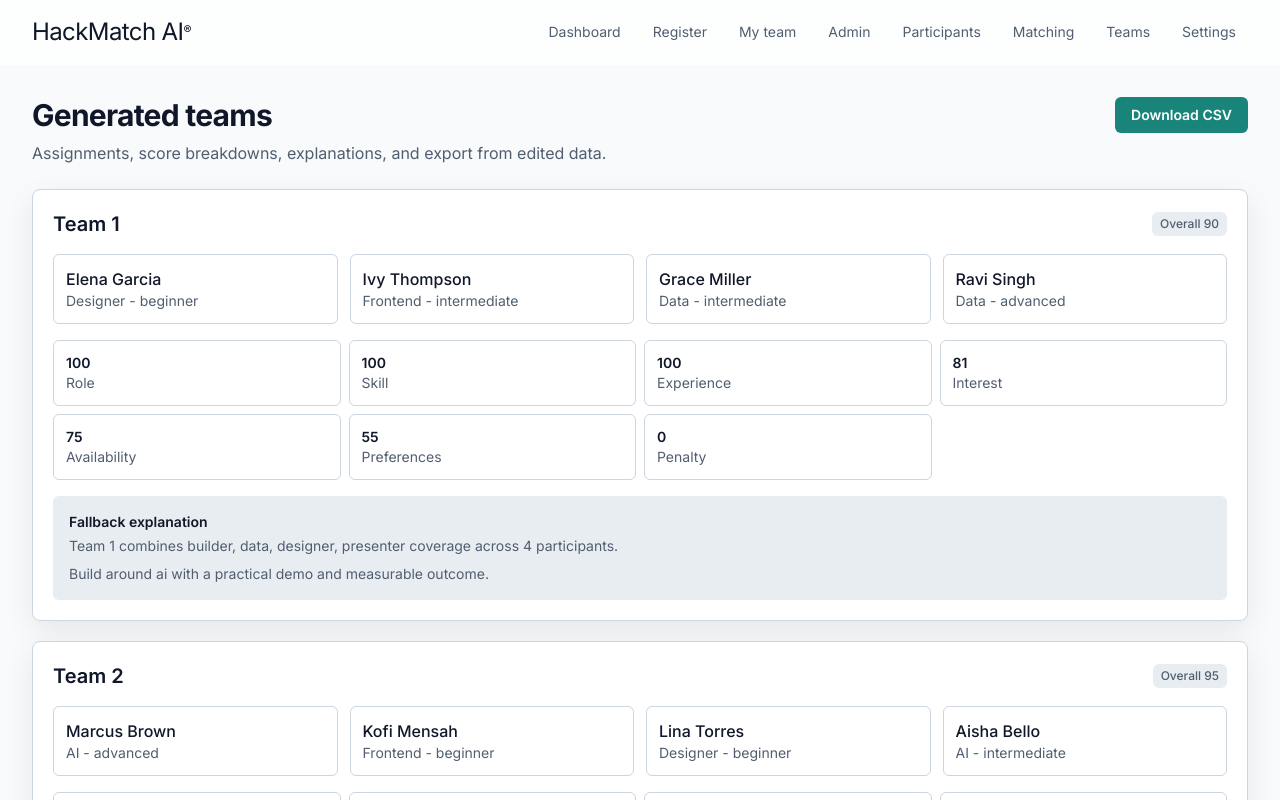
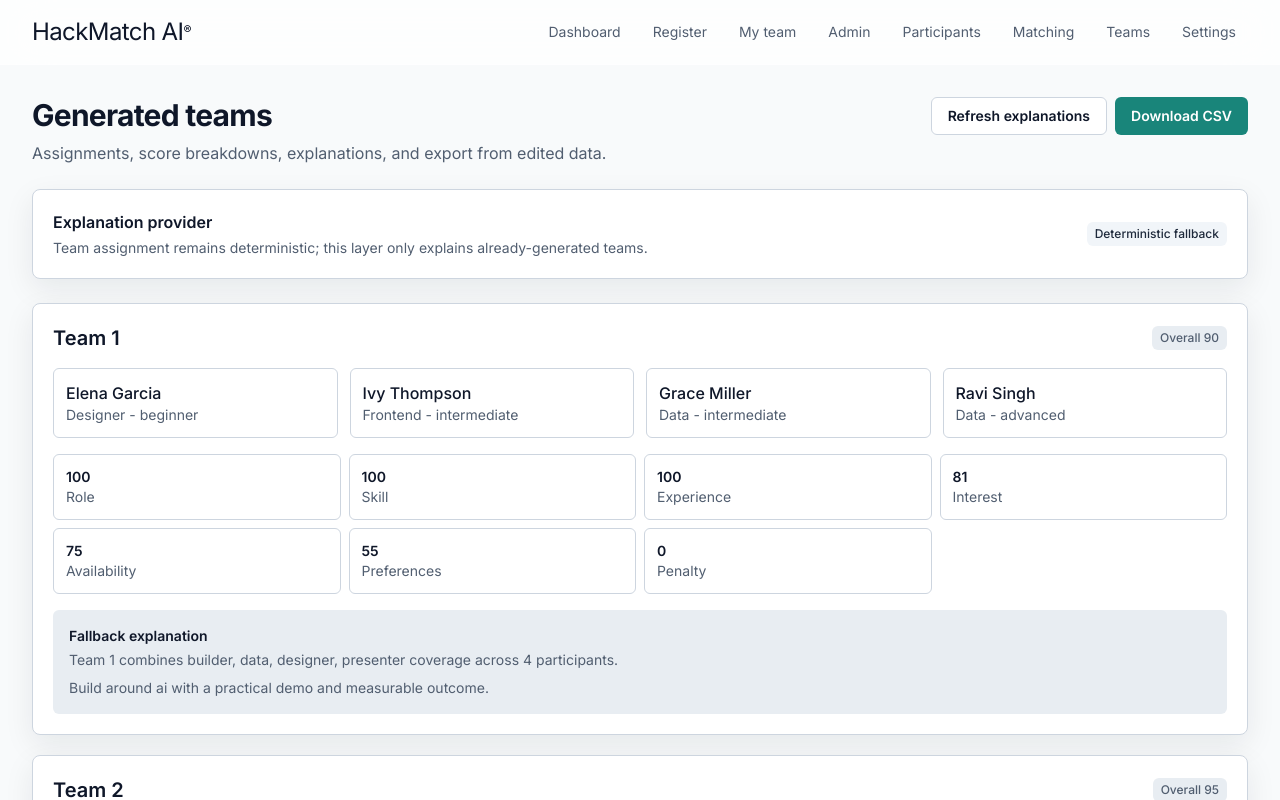
Before and after one commit to best-ed/HackMatch-AI, a Next.js app: page /admin/teams in a window 1280 px wide. Shown: the top 800 px of the page. Built offline with nearby package versions, Linux system fonts and the light colour scheme.

Commit message:
feat: add env-gated AI explanations

```diff
--- a/app/admin/teams/page.tsx
+++ b/app/admin/teams/page.tsx
@@ -1,15 +1,33 @@
 "use client";
 
+import { useEffect, useMemo, useState } from "react";
 import { Badge, Card } from "@/components/ui";
+import type { ExplanationServiceResult } from "@/lib/ai/explanation-service";
 import { teamsToCsv } from "@/lib/export";
 import { useHackMatchData } from "@/lib/local-store";
 import { generateTeams } from "@/lib/matching/algorithm";
+import type { TeamExplanation } from "@/lib/matching/types";
 
 export default function AdminTeamsPage() {
   const { participants, settings } = useHackMatchData();
-  const result = generateTeams(participants, settings);
+  const result = useMemo(
+    () => generateTeams(participants, settings),
+    [participants, settings]
+  );
   const csv = teamsToCsv(result, participants);
   const csvPreview = csv.split("\n").slice(0, 4).join("\n");
+  const [explanations, setExplanations] = useState<TeamExplanation[]>(result.explanations);
+  const [explanationProvider, setExplanationProvider] = useState<"fallback" | "openai">("fallback");
+  const [explanationModel, setExplanationModel] = useState<string | undefined>();
+  const [explanationWarnings, setExplanationWarnings] = useState<string[]>([]);
+  const [isRefreshing, setIsRefreshing] = useState(false);
+
+  useEffect(() => {
+    setExplanations(result.explanations);
+    setExplanationProvider("fallback");
+    setExplanationModel(undefined);
+    setExplanationWarnings([]);
+  }, [participants, settings, result.explanations]);
 
   function downloadCsv() {
     const blob = new Blob([csv], { type: "text/csv;charset=utf-8" });
@@ -21,6 +39,30 @@ export default function AdminTeamsPage() {
     URL.revokeObjectURL(url);
   }
 
+  async function refreshExplanations() {
+    setIsRefreshing(true);
+    try {
+      const response = await fetch("/api/explanations", {
+        method: "POST",
+        headers: { "content-type": "application/json" },
+        body: JSON.stringify({ participants, settings })
+      });
+      if (!response.ok) {
+        setExplanationWarnings(["Explanation API request failed; showing deterministic fallback explanations."]);
+        setExplanations(result.explanations);
+        setExplanationProvider("fallback");
+        return;
+      }
+      const payload = (await response.json()) as ExplanationServiceResult;
+      setExplanations(payload.explanations);
+      setExplanationProvider(payload.provider);
+      setExplanationModel(payload.model);
+      setExplanationWarnings(payload.warnings);
+    } finally {
+      setIsRefreshing(false);
+    }
+  }
+
   return (
     <div className="space-y-6">
       <div className="flex flex-wrap items-start justify-between gap-4">
@@ -28,13 +70,40 @@ export default function AdminTeamsPage() {
           <h1 className="text-3xl font-bold tracking-tight">Generated teams</h1>
           <p className="mt-2 text-muted-foreground">Assignments, score breakdowns, explanations, and export from edited data.</p>
         </div>
-        <button className="rounded-md bg-primary px-4 py-2 text-sm font-semibold text-primary-foreground" onClick={downloadCsv}>
-          Download CSV
-        </button>
+        <div className="flex flex-wrap gap-2">
+          <button className="rounded-md border border-border bg-white px-4 py-2 text-sm font-semibold" onClick={refreshExplanations} disabled={isRefreshing}>
+            {isRefreshing ? "Refreshing..." : "Refresh explanations"}
+          </button>
+          <button className="rounded-md bg-primary px-4 py-2 text-sm font-semibold text-primary-foreground" onClick={downloadCsv}>
+            Download CSV
+          </button>
+        </div>
       </div>
+      <Card className="flex flex-wrap items-center justify-between gap-3">
+        <div>
+          <h2 className="font-semibold">Explanation provider</h2>
+          <p className="mt-1 text-sm text-muted-foreground">
+            Team assignment remains deterministic; this layer only explains already-generated teams.
+          </p>
+        </div>
+        <div className="flex flex-wrap gap-2">
+          <Badge className={explanationProvider === "openai" ? "bg-emerald-100 text-emerald-800" : "bg-slate-100 text-slate-800"}>
+            {explanationProvider === "openai" ? "OpenAI" : "Deterministic fallback"}
+          </Badge>
+          {explanationModel ? <Badge>{explanationModel}</Badge> : null}
+        </div>
+      </Card>
+      {explanationWarnings.length > 0 ? (
+        <Card>
+          <h2 className="font-semibold">Explanation warnings</h2>
+          <ul className="mt-3 list-disc space-y-1 pl-5 text-sm text-muted-foreground">
+            {explanationWarnings.map((warning) => <li key={warning}>{warning}</li>)}
+          </ul>
+        </Card>
+      ) : null}
       <div className="grid gap-5">
         {result.teams.map((team) => {
-          const explanation = result.explanations.find((item) => item.teamId === team.id);
+          const explanation = explanations.find((item) => item.teamId === team.id);
           return (
             <Card key={team.id} className="space-y-4">
               <div className="flex flex-wrap items-center justify-between gap-3">
@@ -65,7 +134,9 @@ export default function AdminTeamsPage() {
               ) : null}
               {explanation ? (
                 <div className="rounded-md bg-muted p-4 text-sm">
-                  <div className="font-semibold">Fallback explanation</div>
+                  <div className="font-semibold">
+                    {explanationProvider === "openai" ? "AI explanation" : "Fallback explanation"}
+                  </div>
                   <p className="mt-1 text-muted-foreground">{explanation.summary}</p>
                   <p className="mt-2 text-muted-foreground">{explanation.suggestedProjectDirection}</p>
                 </div>
--- /dev/null
+++ b/app/api/explanations/route.ts
@@ -0,0 +1,23 @@
+import { explainGeneratedTeams } from "@/lib/ai/explanation-service";
+import type { MatchingSettings, Participant } from "@/lib/matching/types";
+
+export async function POST(request: Request) {
+  const body = (await request.json()) as {
+    participants?: Participant[];
+    settings?: MatchingSettings;
+  };
+
+  if (!Array.isArray(body.participants) || !body.settings) {
+    return Response.json(
+      { error: "participants and settings are required" },
+      { status: 400 }
+    );
+  }
+
+  const explanationResult = await explainGeneratedTeams(
+    body.participants,
+    body.settings
+  );
+
+  return Response.json(explanationResult);
+}
--- /dev/null
+++ b/lib/ai/explanation-service.ts
@@ -0,0 +1,160 @@
+import { generateTeams } from "@/lib/matching/algorithm";
+import { generateDeterministicExplanations } from "@/lib/matching/explanations";
+import { normalizeParticipants } from "@/lib/matching/normalization";
+import type {
+  MatchingSettings,
+  Participant,
+  TeamExplanation
+} from "@/lib/matching/types";
+
+export type ExplanationProvider = "fallback" | "openai";
+
+export type ExplanationServiceResult = {
+  provider: ExplanationProvider;
+  model?: string;
+  explanations: TeamExplanation[];
+  warnings: string[];
+};
+
+const explanationSchema = {
+  type: "object",
+  additionalProperties: false,
+  required: ["explanations"],
+  properties: {
+    explanations: {
+      type: "array",
+      items: {
+        type: "object",
+        additionalProperties: false,
+        required: [
+          "teamId",
+          "summary",
+          "strengths",
+          "weaknesses",
+          "suggestedProjectDirection",
+          "suggestedInternalRoles",
+          "warnings"
+        ],
+        properties: {
+          teamId: { type: "string" },
+          summary: { type: "string" },
+          strengths: { type: "array", items: { type: "string" } },
+          weaknesses: { type: "array", items: { type: "string" } },
+          suggestedProjectDirection: { type: "string" },
+          suggestedInternalRoles: {
+            type: "object",
+            additionalProperties: { type: "string" }
+          },
+          warnings: { type: "array", items: { type: "string" } }
+        }
+      }
+    }
+  }
+};
+
+export async function explainGeneratedTeams(
+  participants: Participant[],
+  settings: MatchingSettings
+): Promise<ExplanationServiceResult> {
+  const result = generateTeams(participants, settings);
+  const normalized = normalizeParticipants(participants);
+  const participantsById = new Map(normalized.map((participant) => [participant.id, participant]));
+  const fallback = generateDeterministicExplanations(result.teams, participantsById);
+  const apiKey = process.env.OPENAI_API_KEY;
+
+  if (!apiKey) {
+    return {
+      provider: "fallback",
+      explanations: fallback,
+      warnings: ["OPENAI_API_KEY is not configured; using deterministic fallback explanations."]
+    };
+  }
+
+  const model = process.env.OPENAI_EXPLANATION_MODEL ?? "gpt-5.2";
+
+  try {
+    const response = await fetch("https://api.openai.com/v1/responses", {
+      method: "POST",
+      headers: {
+        authorization: `Bearer ${apiKey}`,
+        "content-type": "application/json"
+      },
+      body: JSON.stringify({
+        model,
+        instructions:
+          "You explain hackathon team assignments after a deterministic algorithm has already assigned teams. Do not change teams, invent members, or imply AI selected the teams. Keep explanations concise, practical, and grounded only in the supplied participants, scores, warnings, and assignments.",
+        input: JSON.stringify({
+          teams: result.teams,
+          scoreBreakdowns: result.scoreBreakdowns,
+          participants: participants.map((participant) => ({
+            id: participant.id,
+            fullName: participant.fullName,
+            experienceLevel: participant.experienceLevel,
+            primaryRole: participant.primaryRole,
+            secondaryRoles: participant.secondaryRoles,
+            technicalSkills: participant.technicalSkills,
+            nonTechnicalSkills: participant.nonTechnicalSkills,
+            tools: participant.tools,
+            interests: participant.interests,
+            availability: participant.availability
+          })),
+          matcherWarnings: result.warnings
+        }),
+        text: {
+          format: {
+            type: "json_schema",
+            name: "hackmatch_team_explanations",
+            strict: true,
+            schema: explanationSchema
+          }
+        },
+        max_output_tokens: 2500
+      })
+    });
+
+    if (!response.ok) {
+      return {
+        provider: "fallback",
+        model,
+        explanations: fallback,
+        warnings: [
+          `OpenAI explanation request failed with ${response.status}; using deterministic fallback explanations.`
+        ]
+      };
+    }
+
+    const payload = (await response.json()) as { output_text?: string };
+    const parsed = JSON.parse(payload.output_text ?? "{}") as {
+      explanations?: TeamExplanation[];
+    };
+    const explanations = alignExplanationsWithTeams(
+      parsed.explanations ?? [],
+      fallback
+    );
+
+    return {
+      provider: "openai",
+      model,
+      explanations,
+      warnings: []
+    };
+  } catch {
+    return {
+      provider: "fallback",
+      model,
+      explanations: fallback,
+      warnings: ["OpenAI explanation request could not be completed; using deterministic fallback explanations."]
+    };
+  }
+}
+
+function alignExplanationsWithTeams(
+  candidate: TeamExplanation[],
+  fallback: TeamExplanation[]
+): TeamExplanation[] {
+  const candidateByTeamId = new Map(candidate.map((item) => [item.teamId, item]));
+  return fallback.map((fallbackExplanation) => {
+    const explanation = candidateByTeamId.get(fallbackExplanation.teamId);
+    return explanation ?? fallbackExplanation;
+  });
+}
```
Also changed, not shown: 2 other files (tests, documents, lock files or other folders).
